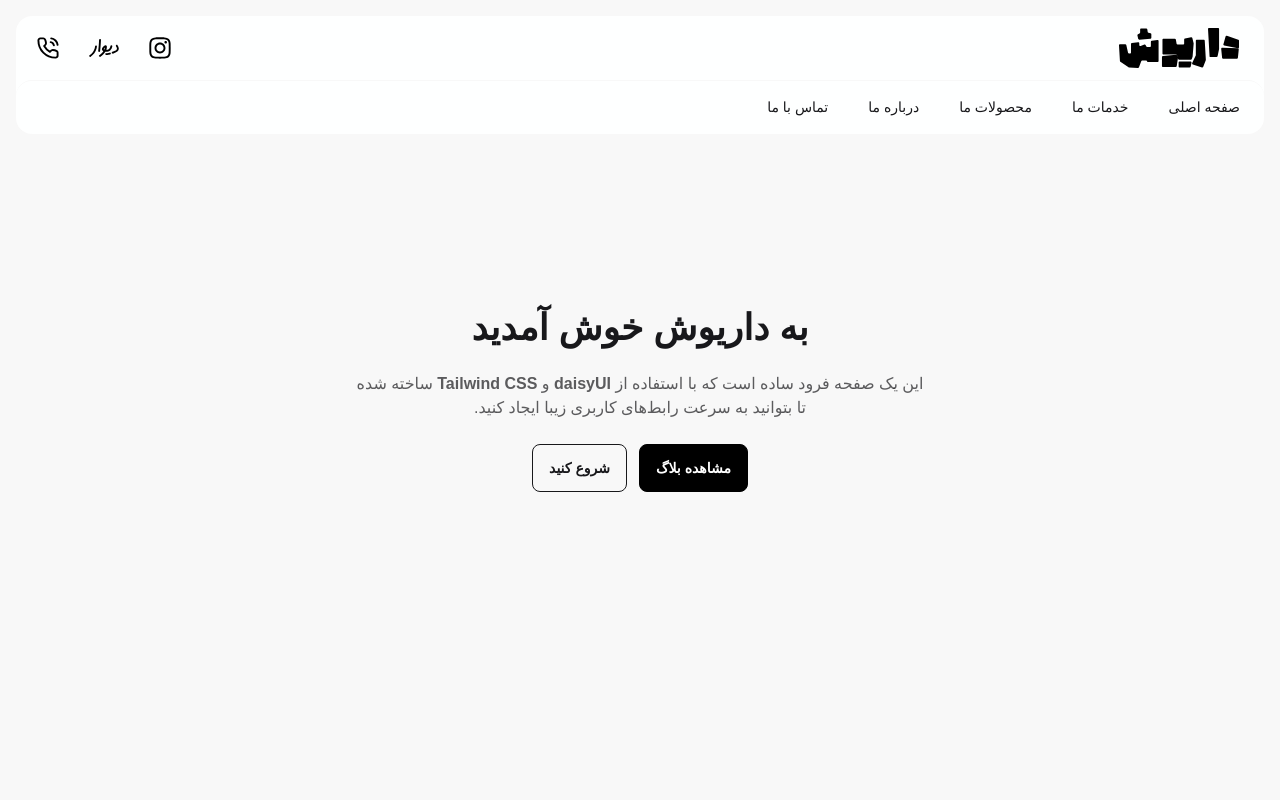
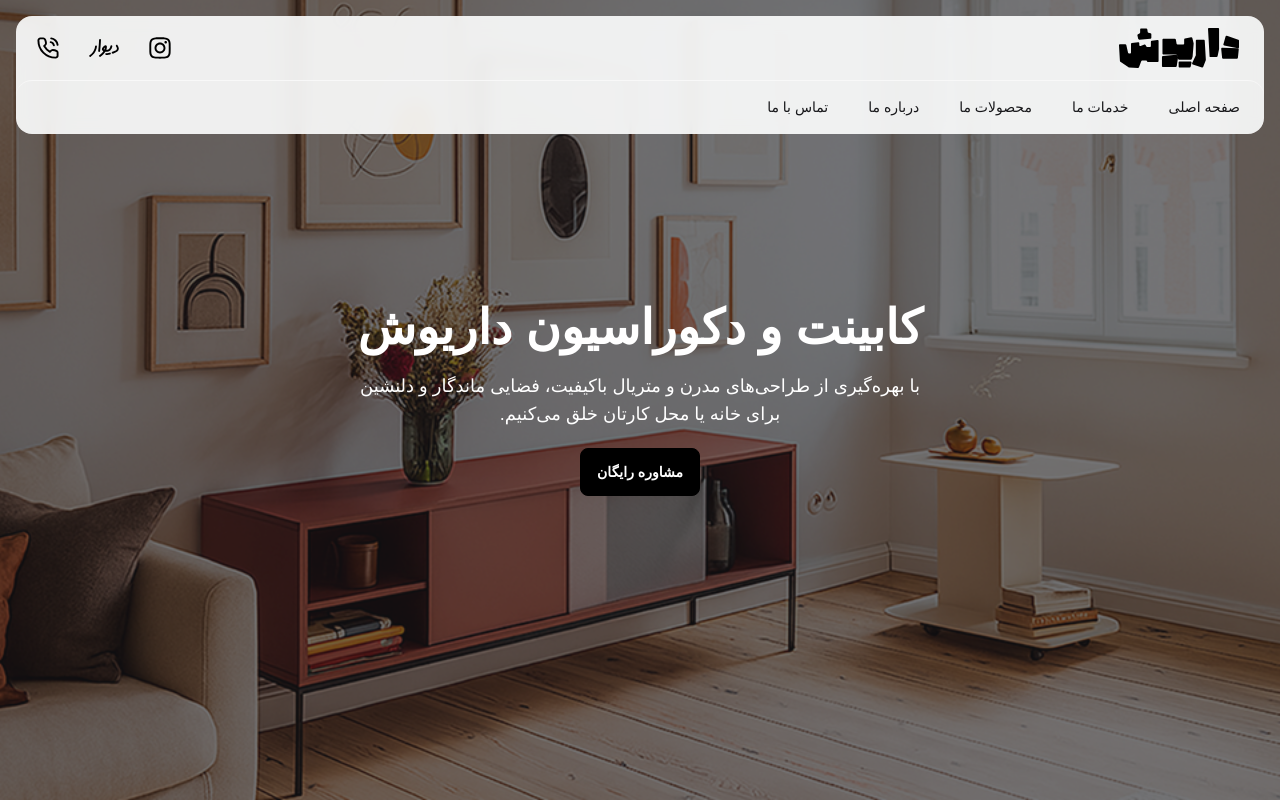
Before and after one commit to samadvalipour/dariush-landing, a Vue app: page / in a window 1280 px wide. Shown: the top 802 px of the page. Built offline with nearby package versions, Linux system fonts and the light colour scheme; the HTML template or start-up script is replaced by a standard one; a web font is replaced by a local one.

Commit message:
Update hero section with new design

```diff
--- a/src/components/HeroSection.vue
+++ b/src/components/HeroSection.vue
@@ -1,22 +1,22 @@
 <script setup>
-import { RouterLink } from 'vue-router'
+import heroImage from '../assets/hero.png'
 </script>
 
 <template>
-  <section id="home" class="hero min-h-screen bg-base-200">
-    <div class="hero-content text-center">
-      <div class="max-w-xl space-y-6">
-        <h1 class="text-4xl font-bold">به داریوش خوش آمدید</h1>
-        <p class="text-base-content/70">
-          این یک صفحه فرود ساده است که با استفاده از
-          <span class="font-semibold">daisyUI</span>
-          و <span class="font-semibold">Tailwind CSS</span> ساخته شده تا بتوانید به سرعت رابط‌های
-          کاربری زیبا ایجاد کنید.
+  <section
+    id="home"
+    class="hero min-h-screen bg-cover bg-center"
+    :style="{ backgroundImage: `url(${heroImage})` }"
+  >
+    <div class="hero-overlay bg-neutral/60"></div>
+    <div class="hero-content text-center text-neutral-content">
+      <div class="max-w-xl">
+        <h1 class="mb-5 text-5xl font-bold">کابینت و دکوراسیون داریوش</h1>
+        <p class="mb-5 text-lg">
+          با بهره‌گیری از طراحی‌های مدرن و متریال باکیفیت، فضایی ماندگار و دلنشین برای خانه یا محل کارتان
+          خلق می‌کنیم.
         </p>
-        <div class="flex flex-wrap justify-center gap-3">
-          <RouterLink to="/blog" class="btn btn-primary">مشاهده بلاگ</RouterLink>
-          <button type="button" class="btn btn-outline">شروع کنید</button>
-        </div>
+        <button type="button" class="btn btn-primary">مشاوره رایگان</button>
       </div>
     </div>
   </section>
```
